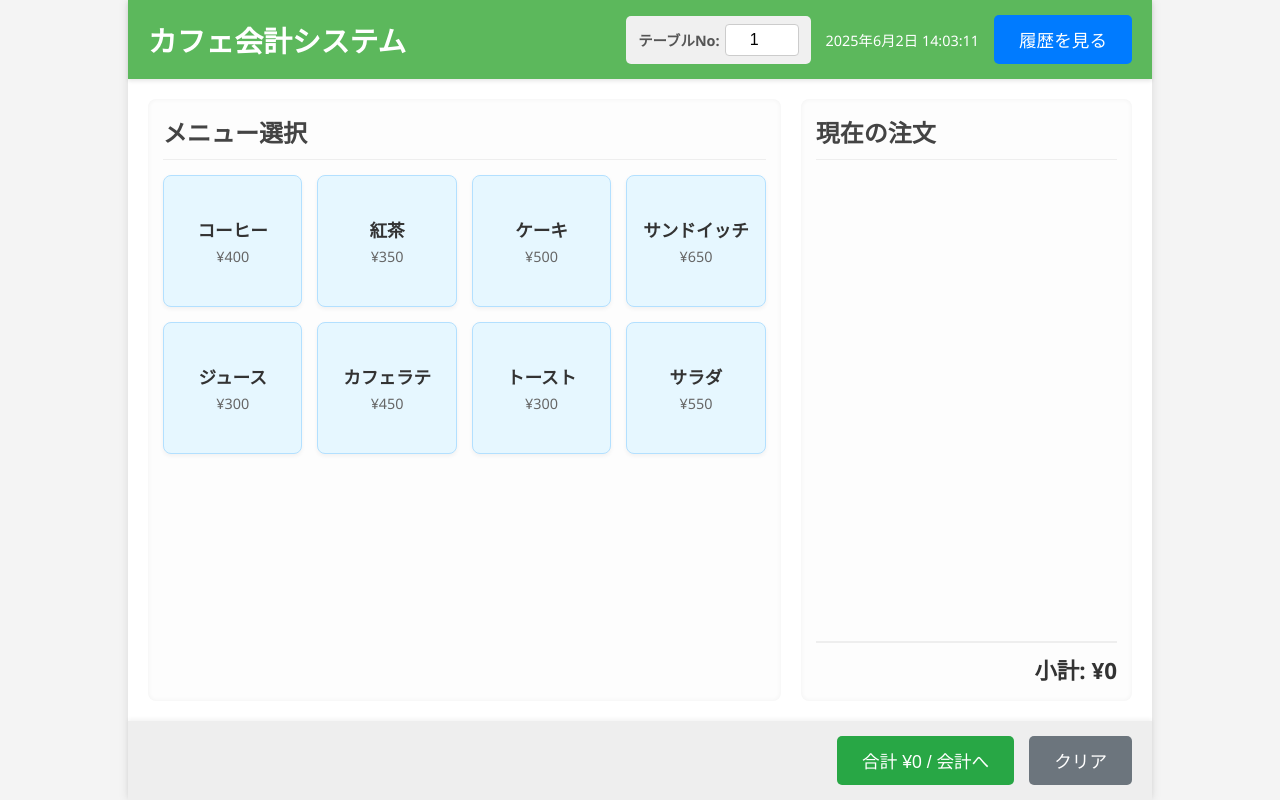
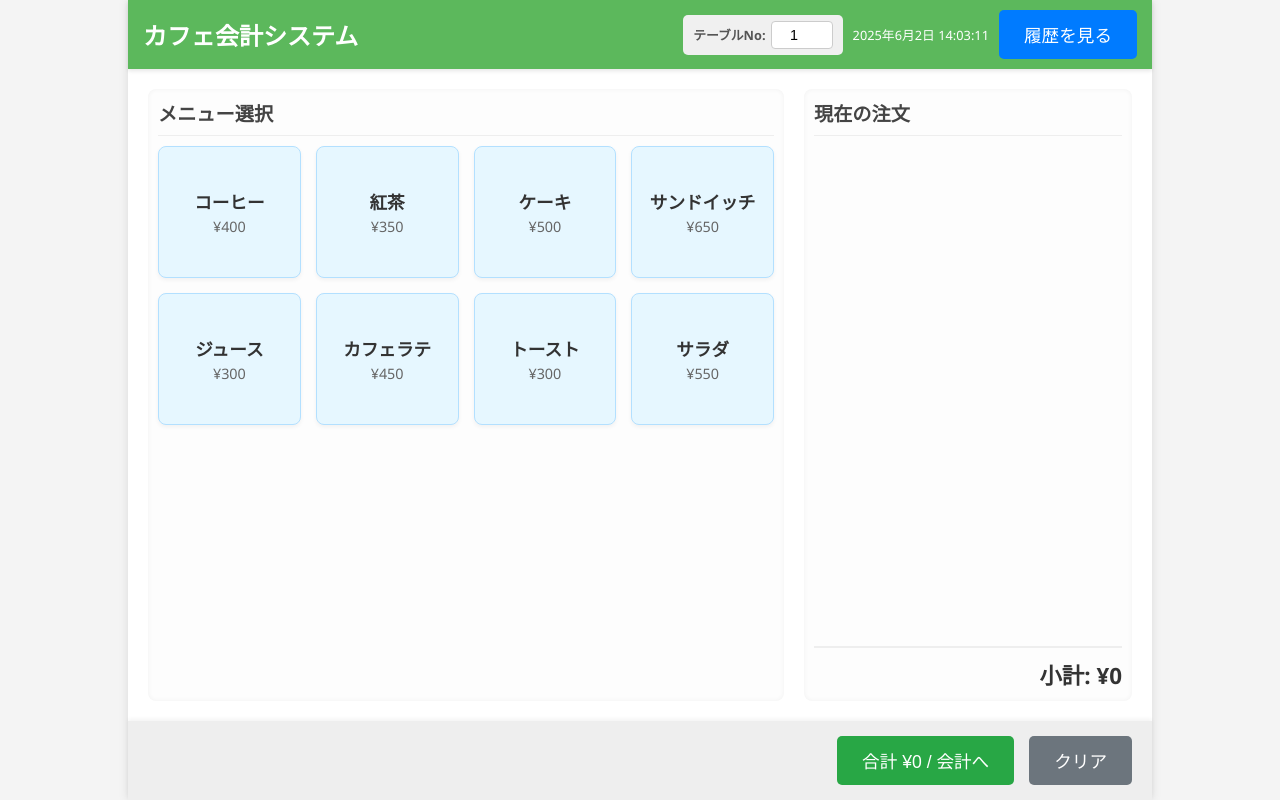
Before and after one commit to japeostjhaoj/cafe-pos-system, a plain HTML site: page index.html in a window 1280 px wide. Drawn offline with Linux system fonts and the light colour scheme.

Commit message:
Update style.css

```diff
--- a/assets/css/style.css
+++ b/assets/css/style.css
@@ -5,13 +5,13 @@ body, html {
     font-family: 'Segoe UI', Tahoma, Geneva, Verdana, sans-serif;
     background-color: #f4f4f4;
     color: #333;
-    overflow: hidden; /* スクロールは特定の要素内で行う */
+    overflow-x: hidden; /* 横方向のスクロールを禁止 */
 }
 
 .container {
     display: flex;
     flex-direction: column;
-    height: 100vh;
+    min-height: 100vh; /* 画面全体の高さを確保 */
     width: 100vw;
     max-width: 1024px; /* タブレットサイズを想定 */
     margin: 0 auto;
@@ -21,56 +21,70 @@ body, html {
 
 /* ヘッダー */
 .header {
-    background-color: #5cb85c; /* 緑系のブランドカラー */
+    background-color: #5cb85c;
     color: white;
-    padding: 15px 20px;
+    padding: 10px 15px; /* パディングを調整 */
     text-align: center;
-    display: flex; /* 追加: flexboxを有効に */
-    justify-content: space-between; /* 追加: 要素を左右に配置 */
+    display: flex;
+    flex-wrap: wrap; /* 要素の折り返しを許可 */
+    justify-content: space-between;
     align-items: center;
     box-shadow: 0 2px 4px rgba(0,0,0,0.1);
-
 }
 
-.header-right { /* 新しく追加 */
-    display: flex;
-    align-items: center;
-    gap: 15px; /* 要素間のスペース */
+.header h1 {
+    margin: 0;
+    font-size: 1.5em; /* フォントサイズを調整 */
+    flex-basis: 100%; /* スマホでは1行にする */
+    margin-bottom: 5px; /* 下に少しスペース */
 }
 
-/* 新しく追加 */
+.header-right {
+    display: flex;
+    flex-wrap: wrap; /* 要素の折り返しを許可 */
+    align-items: center;
+    gap: 10px; /* 要素間のスペースを調整 */
+    width: 100%; /* スマホでは幅いっぱいに */
+    justify-content: center; /* 中央寄せ */
+}
+
 .table-input-group {
     display: flex;
     align-items: center;
     gap: 5px;
     background-color: #f0f0f0;
-    padding: 8px 12px;
+    padding: 6px 10px; /* パディングを調整 */
     border-radius: 5px;
 }
 
 .table-input-group label {
-    font-size: 0.9em;
+    font-size: 0.8em; /* フォントサイズを調整 */
     font-weight: bold;
     color: #555;
 }
 
 .table-input-group input[type="number"] {
-    width: 60px; /* 幅を調整 */
-    padding: 6px;
+    width: 50px; /* 幅を調整 */
+    padding: 5px;
     border: 1px solid #ccc;
     border-radius: 4px;
     text-align: center;
-    font-size: 1em;
+    font-size: 0.9em; /* フォントサイズを調整 */
 }
 
-.btn-header { /* 新しく追加 */
-    background-color: #007bff; /* 青系の色 */
+.datetime {
+    font-size: 0.8em; /* フォントサイズを調整 */
+    white-space: nowrap; /* 日付と時刻が途中で改行されないように */
+}
+
+.btn-header {
+    background-color: #007bff;
     color: white;
-    padding: 8px 15px;
+    padding: 6px 12px; /* パディングを調整 */
     border: none;
     border-radius: 5px;
     cursor: pointer;
-    font-size: 0.9em;
+    font-size: 0.8em; /* フォントサイズを調整 */
     transition: background-color 0.2s ease;
 }
 
@@ -78,32 +92,26 @@ body, html {
     background-color: #0056b3;
 }
 
-.header h1 {
-    margin: 0;
-    font-size: 1.8em;
-}
-
-.datetime {
-    font-size: 0.9em;
-}
-
 /* メインコンテンツ */
 .main-content {
     display: flex;
-    flex-grow: 1; /* 残りのスペースを占める */
-    padding: 20px;
-    gap: 20px; /* セクション間のスペース */
-    overflow: hidden; /* 各セクション内でスクロール */
+    flex-grow: 1;
+    flex-direction: column; /* スマホでは縦並びが基本 */
+    padding: 10px; /* パディングを調整 */
+    gap: 10px; /* セクション間のスペースを調整 */
+    overflow-y: auto; /* 全体スクロールを許可 */
 }
 
 /* メニュー選択セクション */
 .menu-selection {
-    flex: 2; /* メニューエリアを広く */
+    flex: none; /* Flexの比率をリセット */
+    width: 100%;
+    height: 60vh; /* メニュー選択に比較的大きなスペースを割く */
     display: flex;
     flex-direction: column;
     background-color: #fdfdfd;
     border-radius: 8px;
-    padding: 15px;
+    padding: 10px;
     box-shadow: inset 0 0 5px rgba(0,0,0,0.05);
     overflow-y: auto; /* メニューが多い場合にスクロール */
 }
@@ -111,22 +119,23 @@ body, html {
 .menu-selection h2, .current-order h2 {
     color: #444;
     margin-top: 0;
-    margin-bottom: 15px;
+    margin-bottom: 10px; /* マージンを調整 */
     border-bottom: 1px solid #eee;
-    padding-bottom: 10px;
+    padding-bottom: 8px; /* パディングを調整 */
+    font-size: 1.2em; /* フォントサイズを調整 */
 }
 
 .menu-grid {
     display: grid;
-    grid-template-columns: repeat(auto-fit, minmax(120px, 1fr)); /* レスポンシブなグリッド */
-    gap: 15px;
+    grid-template-columns: repeat(auto-fit, minmax(90px, 1fr)); /* 最小幅を小さく */
+    gap: 10px; /* 間隔を調整 */
 }
 
 .menu-item-button {
-    background-color: #e6f7ff; /* 淡い青色 */
+    background-color: #e6f7ff;
     border: 1px solid #b3e0ff;
     border-radius: 8px;
-    padding: 15px 10px;
+    padding: 10px; /* パディングを調整 */
     text-align: center;
     cursor: pointer;
     transition: background-color 0.2s ease, transform 0.1s ease;
@@ -134,58 +143,47 @@ body, html {
     flex-direction: column;
     justify-content: center;
     align-items: center;
-    height: 100px; /* ボタンの高さ固定 */
+    height: 80px; /* ボタンの高さ固定 */
     box-shadow: 0 2px 4px rgba(0,0,0,0.05);
-}
-
-.menu-item-button:hover {
-    background-color: #cceeff;
-    transform: translateY(-2px);
-}
-
-.menu-item-button:active {
-    transform: translateY(0);
-    box-shadow: inset 0 2px 4px rgba(0,0,0,0.1);
 }
 
 .menu-item-button .name {
     font-weight: bold;
-    font-size: 1.1em;
-    margin-bottom: 5px;
+    font-size: 1em; /* フォントサイズを調整 */
+    margin-bottom: 3px;
 }
 
 .menu-item-button .price {
-    font-size: 0.9em;
+    font-size: 0.8em; /* フォントサイズを調整 */
     color: #666;
 }
 
 /* 現在の注文セクション */
 .current-order {
-    flex: 1; /* 注文リストエリアを狭く */
+    flex: none; /* Flexの比率をリセット */
+    width: 100%;
+    min-height: 200px; /* 最小高さを確保 */
     display: flex;
     flex-direction: column;
     background-color: #fdfdfd;
     border-radius: 8px;
-    padding: 15px;
+    padding: 10px;
     box-shadow: inset 0 0 5px rgba(0,0,0,0.05);
     overflow-y: auto; /* 注文が多い場合にスクロール */
 }
 
 .order-list {
     flex-grow: 1;
-    margin-bottom: 15px;
+    margin-bottom: 10px; /* マージンを調整 */
 }
 
 .order-item {
     display: flex;
     justify-content: space-between;
     align-items: center;
-    padding: 10px 0;
+    padding: 8px 0; /* パディングを調整 */
     border-bottom: 1px dashed #eee;
-}
-
-.order-item:last-child {
-    border-bottom: none;
+    font-size: 0.9em; /* フォントサイズを調整 */
 }
 
 .item-info {
@@ -197,24 +195,24 @@ body, html {
 }
 
 .item-price {
-    font-size: 0.9em;
+    font-size: 0.8em; /* フォントサイズを調整 */
     color: #777;
 }
 
 .quantity-control {
     display: flex;
     align-items: center;
-    gap: 5px;
+    gap: 3px; /* 間隔を調整 */
 }
 
 .quantity-control button {
-    background-color: #007bff; /* 青色 */
+    background-color: #007bff;
     color: white;
     border: none;
-    border-radius: 5px;
-    width: 30px;
-    height: 30px;
-    font-size: 1.2em;
+    border-radius: 4px; /* 角丸を調整 */
+    width: 28px; /* サイズを調整 */
+    height: 28px; /* サイズを調整 */
+    font-size: 1.1em; /* フォントサイズを調整 */
     cursor: pointer;
     transition: background-color 0.2s ease;
 }
@@ -224,21 +222,22 @@ body, html {
 }
 
 .quantity-display {
-    width: 30px;
+    width: 28px; /* サイズを調整 */
     text-align: center;
     font-weight: bold;
+    font-size: 1em; /* フォントサイズを調整 */
 }
 
 .remove-item {
-    background-color: #dc3545; /* 赤色 */
+    background-color: #dc3545;
     color: white;
     border: none;
     border-radius: 50%;
-    width: 25px;
-    height: 25px;
-    font-size: 0.8em;
+    width: 22px; /* サイズを調整 */
+    height: 22px; /* サイズを調整 */
+    font-size: 0.7em; /* フォントサイズを調整 */
     cursor: pointer;
-    margin-left: 10px;
+    margin-left: 8px; /* マージンを調整 */
     transition: background-color 0.2s ease;
 }
 
@@ -247,35 +246,36 @@ body, html {
 }
 
 .subtotal-display {
-    font-size: 1.4em;
+    font-size: 1.2em; /* フォントサイズを調整 */
     font-weight: bold;
     text-align: right;
-    margin-top: 15px;
-    padding-top: 10px;
+    margin-top: 10px; /* マージンを調整 */
+    padding-top: 8px; /* パディングを調整 */
     border-top: 2px solid #eee;
 }
 
 /* フッター (操作ボタン) */
 .footer {
     background-color: #eee;
-    padding: 15px 20px;
+    padding: 10px 15px; /* パディングを調整 */
     display: flex;
-    justify-content: flex-end; /* ボタンを右寄せ */
-    gap: 15px;
+    flex-direction: column; /* スマホでは縦並び */
+    gap: 10px; /* ボタン間のスペースを調整 */
     box-shadow: 0 -2px 4px rgba(0,0,0,0.05);
 }
 
 .btn {
-    padding: 12px 25px;
+    padding: 10px 15px; /* パディングを調整 */
     border: none;
     border-radius: 5px;
-    font-size: 1.1em;
+    font-size: 1em; /* フォントサイズを調整 */
     cursor: pointer;
     transition: background-color 0.2s ease, transform 0.1s ease;
+    width: 100%; /* 幅いっぱいに */
 }
 
 .btn-primary {
-    background-color: #28a745; /* 緑色 */
+    background-color: #28a745;
     color: white;
 }
 
@@ -285,7 +285,7 @@ body, html {
 }
 
 .btn-secondary {
-    background-color: #6c757d; /* 灰色 */
+    background-color: #6c757d;
     color: white;
 }
 
@@ -294,28 +294,83 @@ body, html {
     transform: translateY(-1px);
 }
 
-/* レスポンシブデザインの調整 */
-@media (max-width: 768px) {
+/* 768px以上のデスクトップ・タブレット向けレイアウト */
+@media (min-width: 769px) {
+    .header h1 {
+        flex-basis: auto; /* 幅を自動調整 */
+        margin-bottom: 0;
+    }
+    .header-right {
+        width: auto;
+        justify-content: flex-end;
+    }
+
     .main-content {
-        flex-direction: column;
-        padding: 15px;
+        flex-direction: row; /* 横並びに戻す */
+        padding: 20px;
+        gap: 20px;
+    }
+
+    .menu-selection {
+        flex: 2; /* メニューエリアを広く */
+        height: auto; /* 高さを自動調整 */
+    }
+
+    .menu-grid {
+        grid-template-columns: repeat(auto-fit, minmax(120px, 1fr)); /* 元のサイズに戻す */
         gap: 15px;
     }
 
-    .menu-selection, .current-order {
-        flex: none; /* flex-growをリセット */
-        width: 100%;
-        max-height: 45vh; /* 縦に並んだ時に高さ制限 */
+    .menu-item-button {
+        height: 100px; /* 元の高さに戻す */
+        padding: 15px 10px;
+    }
+    .menu-item-button .name {
+        font-size: 1.1em;
+    }
+    .menu-item-button .price {
+        font-size: 0.9em;
+    }
+
+    .current-order {
+        flex: 1; /* 注文リストエリアを狭く */
+        min-height: auto;
+    }
+    .order-item {
+        padding: 10px 0;
+        font-size: 1em;
+    }
+    .quantity-control button {
+        width: 30px;
+        height: 30px;
+        font-size: 1.2em;
+    }
+    .quantity-display {
+        width: 30px;
+        font-size: 1em;
+    }
+    .remove-item {
+        width: 25px;
+        height: 25px;
+        font-size: 0.8em;
+        margin-left: 10px;
+    }
+    .subtotal-display {
+        font-size: 1.4em;
+        margin-top: 15px;
+        padding-top: 10px;
     }
 
     .footer {
-        flex-direction: column;
-        align-items: stretch;
-        padding: 10px 15px;
+        flex-direction: row; /* 横並びに戻す */
+        justify-content: flex-end;
+        padding: 15px 20px;
+        gap: 15px;
     }
 
     .btn {
-        width: 100%;
-        margin-bottom: 10px;
+        width: auto; /* 幅を自動調整 */
+        padding: 12px 25px;
+        font-size: 1.1em;
     }
 }
```
